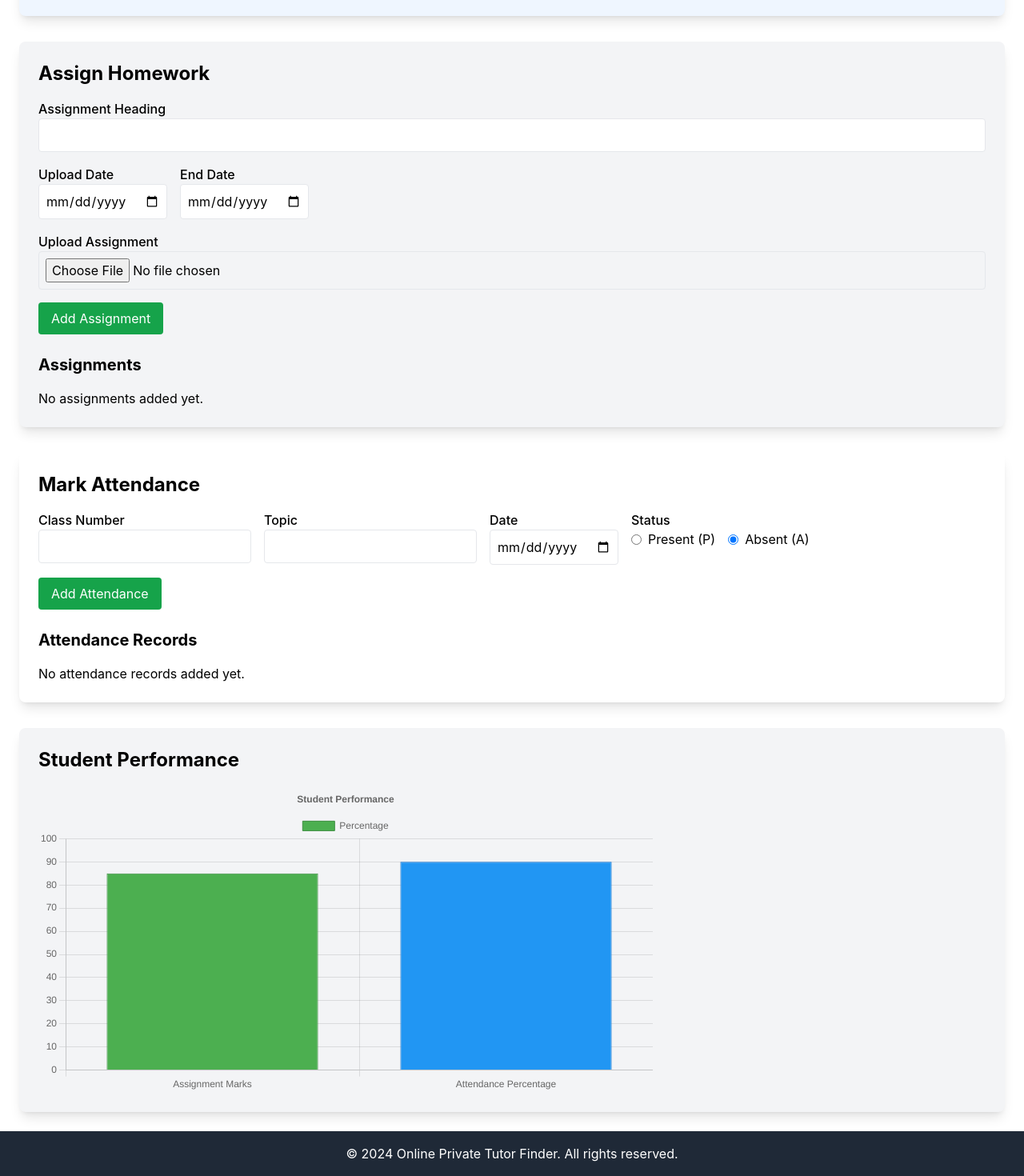
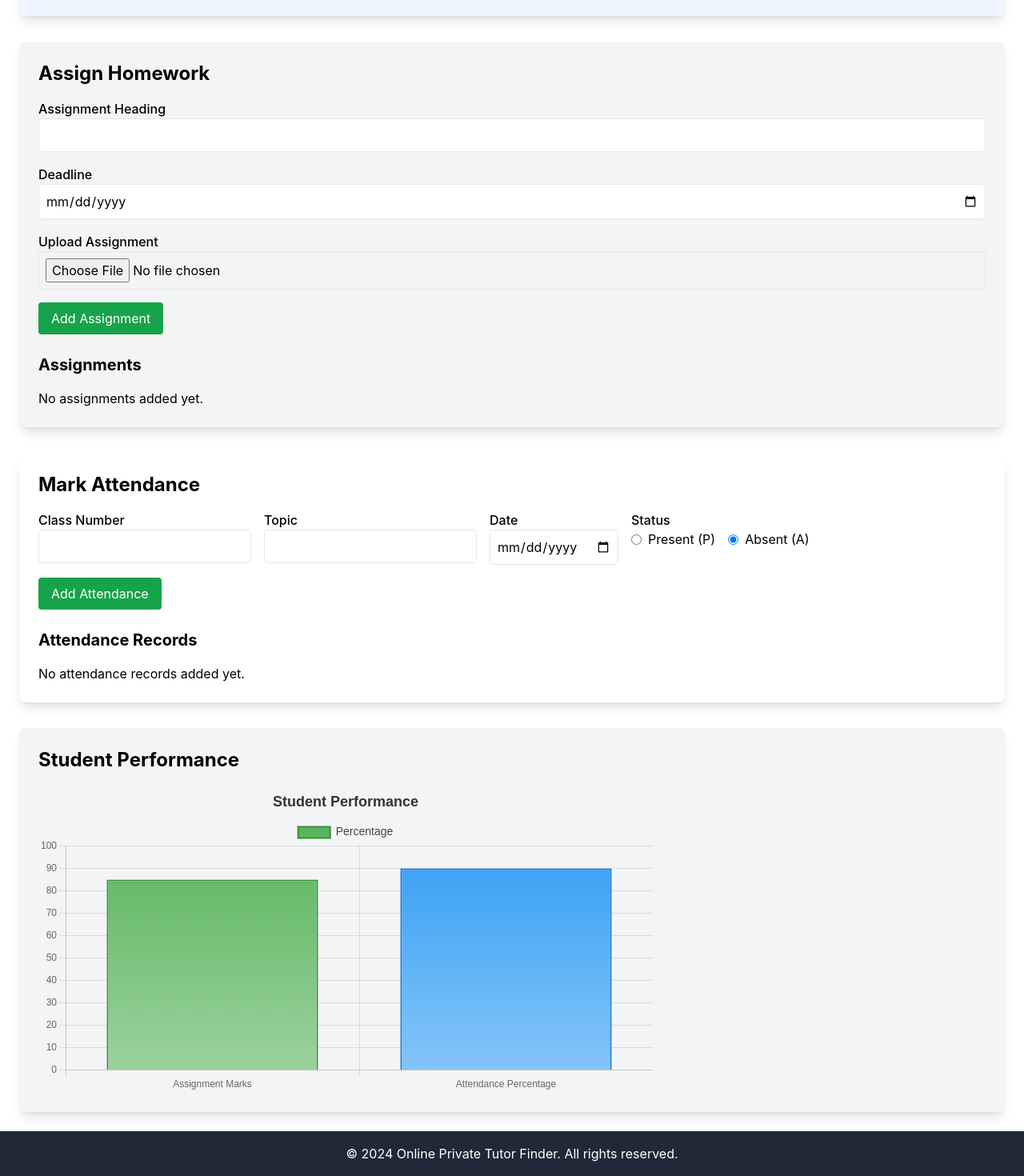
Before and after one commit to hamdanbaig12/online-tutor-finder, a React (Create React App) app: page /registered-student-detail in a window 1280 px wide. Shown: the part 252-1722 px from the top of the page at 80% size. Built offline with nearby package versions, Linux system fonts and the light colour scheme.

Commit message:
how registered std

```diff
--- a/src/components/RegisteredCourseDetail.js
+++ b/src/components/RegisteredCourseDetail.js
@@ -16,12 +16,12 @@ const RegisteredCourseDetail = () => {
     <div className="container mx-auto py-10 space-y-8">
       {/* Course Name Section */}
       <header>
-        <button
+        {/* <button
           className="bg-gray-500 text-white px-4 py-2 rounded hover:bg-gray-600 mb-4"
           onClick={() => navigate(-1)}
         >
-          Back to Dashboard
-        </button>
+          &lt;--
+        </button> */}
         <h2 className="text-4xl font-bold text-blue-600">{course.name}</h2>
         <p className="text-gray-500 text-lg mt-2">Grade: {course.grade}</p>
       </header>
--- a/src/components/RegisteredStudentDetail.js
+++ b/src/components/RegisteredStudentDetail.js
@@ -1,4 +1,4 @@
-import React, { useState } from "react";
+import React, { useEffect, useState } from "react";
 import { Bar } from "react-chartjs-2";
 import {
   Chart as ChartJS,
@@ -26,8 +26,7 @@ const RegisteredStudentDetail = () => {
 
   const [newAssignment, setNewAssignment] = useState({
     heading: "",
-    uploadDate: "",
-    endDate: "",
+    deadline: "",
     file: null,
   });
 
@@ -35,73 +34,6 @@ const RegisteredStudentDetail = () => {
     fullMarks: "",
     obtainedMarks: "",
   });
-
-  const [studentDetails] = useState({
-    assignmentMarks: 85, // Percentage
-    attendancePercentage: 90, // Percentage
-  });
-
-  // Chart data and options
-  const chartData = {
-    labels: ["Assignment Marks", "Attendance Percentage"],
-    datasets: [
-      {
-        label: "Percentage",
-        data: [studentDetails.assignmentMarks, studentDetails.attendancePercentage],
-        backgroundColor: ["#4caf50", "#2196f3"],
-        borderColor: ["#3e8e41", "#1976d2"],
-        borderWidth: 1,
-      },
-    ],
-  };
-
-  const chartOptions = {
-    responsive: true,
-    plugins: {
-      legend: {
-        position: "top",
-      },
-      title: {
-        display: true,
-        text: "Student Performance",
-      },
-    },
-    scales: {
-      y: {
-        beginAtZero: true,
-        max: 100,
-        ticks: {
-          stepSize: 10,
-        },
-      },
-    },
-  };
-
-  // Handle adding an assignment
-  const handleAddAssignment = (e) => {
-    e.preventDefault();
-    if (
-      newAssignment.heading &&
-      newAssignment.uploadDate &&
-      newAssignment.endDate &&
-      newAssignment.file
-    ) {
-      setAssignments([...assignments, newAssignment]);
-      setNewAssignment({ heading: "", uploadDate: "", endDate: "", file: null });
-    }
-  };
-
-  // Handle student assignment grading
-  const handleGradeAssignment = (index, e) => {
-    e.preventDefault();
-    const updatedSubmissions = [...studentSubmissions];
-    updatedSubmissions[index].grading = {
-      fullMarks: gradingData.fullMarks,
-      obtainedMarks: gradingData.obtainedMarks,
-    };
-    setStudentSubmissions(updatedSubmissions);
-    setGradingData({ fullMarks: "", obtainedMarks: "" });
-  };
 
   // Handle adding a new attendance record
   const handleAddAttendance = (e) => {
@@ -115,6 +47,122 @@ const RegisteredStudentDetail = () => {
       setNewAttendance({ classNumber: "", topic: "", date: "", status: "A" });
     }
   };
+
+  const [studentDetails] = useState({
+    assignmentMarks: 85,
+    attendancePercentage: 90,
+  });
+
+  const chartOptions = {
+    responsive: true,
+    plugins: {
+      legend: {
+        position: "top",
+        labels: {
+          font: {
+            family: "'Poppins', sans-serif",
+            size: 14,
+          },
+          color: "#444",
+        },
+      },
+      title: {
+        display: true,
+        text: "Student Performance",
+        font: {
+          family: "'Poppins', sans-serif",
+          size: 18,
+          weight: "bold",
+        },
+        color: "#333",
+      },
+      tooltip: {
+        backgroundColor: "rgba(0,0,0,0.8)",
+        titleFont: {
+          family: "'Poppins', sans-serif",
+          size: 14,
+          weight: "bold",
+        },
+        bodyFont: {
+          family: "'Poppins', sans-serif",
+          size: 12,
+        },
+        borderWidth: 1,
+        borderColor: "#ddd",
+      },
+    },
+    scales: {
+      x: {
+        ticks: {
+          font: {
+            family: "'Poppins', sans-serif",
+          },
+          color: "#666",
+        },
+      },
+      y: {
+        beginAtZero: true,
+        max: 100,
+        ticks: {
+          stepSize: 10,
+          font: {
+            family: "'Poppins', sans-serif",
+          },
+          color: "#666",
+        },
+      },
+    },
+    animation: {
+      duration: 1000,
+      easing: "easeOutBounce",
+    },
+  };
+
+  const chartData = {
+    labels: ["Assignment Marks", "Attendance Percentage"],
+    datasets: [
+      {
+        label: "Percentage",
+        data: [studentDetails.assignmentMarks, studentDetails.attendancePercentage],
+        backgroundColor: (context) => {
+          const ctx = context.chart.ctx;
+          const gradient1 = ctx.createLinearGradient(0, 0, 0, 400);
+          gradient1.addColorStop(0, "#4caf50");
+          gradient1.addColorStop(1, "#a5d6a7");
+
+          const gradient2 = ctx.createLinearGradient(0, 0, 0, 400);
+          gradient2.addColorStop(0, "#2196f3");
+          gradient2.addColorStop(1, "#90caf9");
+
+          return context.dataIndex === 0 ? gradient1 : gradient2;
+        },
+        borderColor: (context) =>
+          context.dataIndex === 0 ? "#388e3c" : "#1976d2",
+        borderWidth: 2,
+        hoverBackgroundColor: (context) =>
+          context.dataIndex === 0 ? "#81c784" : "#64b5f6",
+        hoverBorderColor: (context) =>
+          context.dataIndex === 0 ? "#388e3c" : "#1976d2",
+      },
+    ],
+  };
+
+  const handleAddAssignment = (e) => {
+    e.preventDefault();
+    const currentDate = new Date().toISOString().split("T")[0];
+    if (newAssignment.heading && newAssignment.deadline && newAssignment.file) {
+      if (newAssignment.deadline <= currentDate) {
+        alert("Deadline must be a future date!");
+        return;
+      }
+      setAssignments([...assignments, { ...newAssignment, uploadDate: currentDate }]);
+      setNewAssignment({ heading: "", deadline: "", file: null });
+    }
+  };
+
+  useEffect(() => {
+    window.scrollTo(0, 0);
+  },[]);
 
   return (
     <div className="container mx-auto p-6 space-y-8">
@@ -143,37 +191,17 @@ const RegisteredStudentDetail = () => {
               className="w-full p-2 border rounded"
             />
           </div>
-          <div className="flex space-x-4">
           <div>
-              <label className="block font-medium">Upload Date</label>
+            <label className="block font-medium">Deadline</label>
             <input
               type="date"
-                value={newAssignment.uploadDate}
+              value={newAssignment.deadline}
               onChange={(e) =>
-                  setNewAssignment({
-                    ...newAssignment,
-                    uploadDate: e.target.value,
-                  })
+                setNewAssignment({ ...newAssignment, deadline: e.target.value })
               }
               required
               className="w-full p-2 border rounded"
             />
-            </div>
-            <div>
-              <label className="block font-medium">End Date</label>
-              <input
-                type="date"
-                value={newAssignment.endDate}
-                onChange={(e) =>
-                  setNewAssignment({
-                    ...newAssignment,
-                    endDate: e.target.value,
-                  })
-                }
-                required
-                className="w-full p-2 border rounded"
-              />
-            </div>
           </div>
           <div>
             <label className="block font-medium">Upload Assignment</label>
@@ -206,7 +234,7 @@ const RegisteredStudentDetail = () => {
               {assignments.map((assignment, index) => (
                 <li key={index} className="mb-2">
                   <span className="font-medium">{assignment.heading}</span> -{" "}
-                  Uploaded: {assignment.uploadDate}, End Date: {assignment.endDate}, File:{" "}
+                  Uploaded: {assignment.uploadDate}, Deadline: {assignment.deadline}, File:{" "}
                   {assignment.file}
                 </li>
               ))}
--- a/src/components/StudentDashboard.js
+++ b/src/components/StudentDashboard.js
@@ -1,4 +1,4 @@
-import React, { useState } from "react";
+import React, { useEffect, useState } from "react";
 import { useNavigate } from "react-router-dom";
 import avatarImage from "../Pictures/file.png";
 
@@ -9,9 +9,9 @@ const StudentDashboard = () => {
     { id: 103, name: "Physics 303", grade: "12th", description: "Deep dive into Physics concepts." },
   ]);
 
-  const [availableCourses] = useState([
-    { id: 1, name: "Science 101", grade: "9th", description: "Learn the basics of Science." },
-    { id: 2, name: "Mathematics 102", grade: "10th", description: "Master advanced math skills." },
+  const [availableCourses, setAvailableCourses] = useState([
+    // { id: 1, name: "Science 101", grade: "9th", description: "Learn the basics of Science." },
+    // { id: 2, name: "Mathematics 102", grade: "10th", description: "Master advanced math skills." },
   ]);
   const [searchQuery, setSearchQuery] = useState("");
   const student = {
@@ -41,6 +41,13 @@ const StudentDashboard = () => {
   const filteredCourses = availableCourses.filter((course) =>
     course.name.toLowerCase().includes(searchQuery.toLowerCase())
   );
+
+  useEffect(() => {
+    setAvailableCourses([
+      { id: 1, name: "Science 101", grade: "9th", description: "Learn the basics of Science." },
+      { id: 2, name: "Mathematics 102", grade: "10th", description: "Master advanced math skills." }
+    ])
+  }, []);
 
   return (
     <div className="container mx-auto py-10 px-4">
--- a/src/components/TutorDashboard.js
+++ b/src/components/TutorDashboard.js
@@ -10,9 +10,16 @@ const TutorDashboard = () => {
     email: "janesmith@example.com",
     specialty: "Physics",
     profilePic: null,
-    avatar: <img src={avatarImage} alt="Tutor Avatar" className="w-[20vh] h-[20vh]" />, // Avatar added here
+    avatar: <img src={avatarImage} alt="Tutor Avatar" className="w-[20vh] h-[20vh]" />,
   });
+
   const [courses, setCourses] = useState([]);
+  const [students, setStudents] = useState([
+    { id: 1, name: "John Doe", grade: "10th", contact: "+92-300-1112233", email: "johndoe@example.com" },
+    { id: 2, name: "Alice Johnson", grade: "9th", contact: "+92-300-4445566", email: "alicej@example.com" },
+    { id: 3, name: "Bob Smith", grade: "11th", contact: "+92-300-7778899", email: "bobsmith@example.com" },
+  ]);
+
   const [showCourseForm, setShowCourseForm] = useState(false);
   const [newCourse, setNewCourse] = useState({
     name: "",
@@ -35,6 +42,10 @@ const TutorDashboard = () => {
     setShowCourseForm(false);
   };
 
+  const handleStudentClick = (student) => {
+    navigate("/registered-student-detail", { state: student });
+  };
+
   return (
     <div className="container mx-auto py-10 px-4">
       {/* Top Section: Tutor Profile */}
@@ -42,12 +53,6 @@ const TutorDashboard = () => {
         <div className="flex flex-col md:flex-row justify-center items-center gap-6">
           <div className="flex flex-col items-center">
             <label className="block cursor-pointer">
-              {/* <img
-                src={profile.profilePic || "https://via.placeholder.com/150"}
-                alt="Tutor Profile"
-                className="w-32 h-32 rounded-full border-4 border-white object-cover mx-auto shadow-md"
-                onClick={() => document.getElementById("profilePicInput").click()}
-              /> */}
               <input
                 id="profilePicInput"
                 type="file"
@@ -64,7 +69,6 @@ const TutorDashboard = () => {
             <p className="text-xl">Email: <span className="font-medium">{profile.email}</span></p>
             <p className="text-xl">Specialty: <span className="font-medium">{profile.specialty}</span></p>
           </div>
-          {/* Avatar */}
           <div>{profile.avatar}</div>
         </div>
       </div>
@@ -148,6 +152,25 @@ const TutorDashboard = () => {
         </div>
       )}
 
+      {/* Students Section */}
+      <div className="mb-10">
+        <h3 className="text-2xl font-bold mb-4">Registered Students</h3>
+        <div className="grid grid-cols-1 md:grid-cols-2 gap-6">
+          {students.map((student) => (
+            <div
+              key={student.id}
+              className="border p-4 rounded shadow hover:shadow-lg transition-all cursor-pointer"
+              onClick={() => handleStudentClick(student)}
+            >
+              <h4 className="text-xl font-bold mb-2">{student.name}</h4>
+              <p>Grade: {student.grade}</p>
+              <p>Contact: {student.contact}</p>
+              <p>Email: {student.email}</p>
+            </div>
+          ))}
+        </div>
+      </div>
+
       {/* Added Courses Section */}
       <div className="mb-10">
         <h3 className="text-2xl font-bold mb-4">Your Courses</h3>
```
Lines whose indentation alone changed are shown as unchanged.
